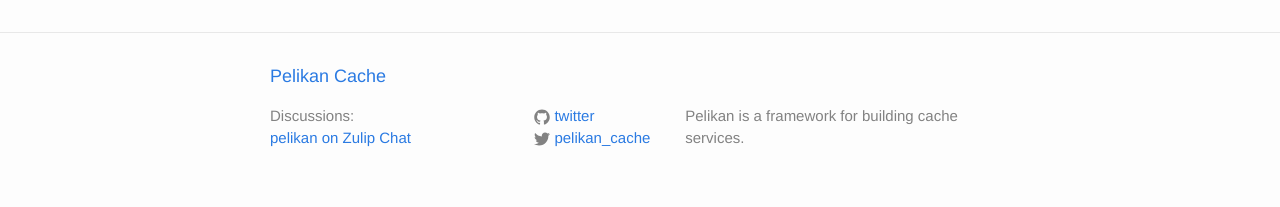
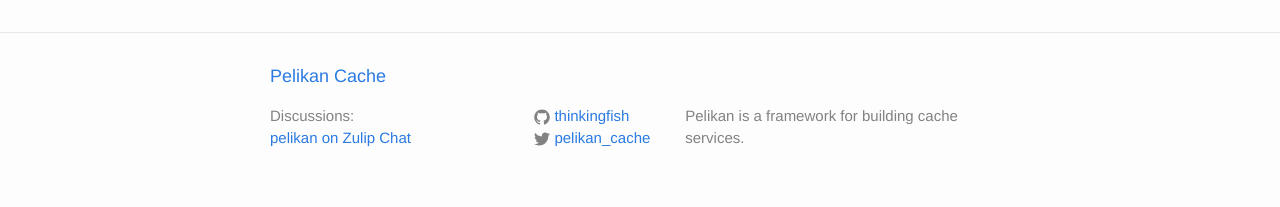
Before and after one commit to pelikan-io/pelikan-io.github.io, a Jekyll site: the page built from 04-links.md, in a window 1280 px wide. Shown: the part 863-1070 px from the top of the page. Built offline with Jekyll 4.4.1, drawn with Linux system fonts in a browser that asks for light colours.

Commit message:
update config

```diff
--- a/_config.yml
+++ b/_config.yml
@@ -10,12 +10,12 @@ title: Pelikan Cache
 email: pelikan-cache@googlegroups.com
 description: > # this means to ignore newlines until "baseurl:"
   Pelikan is a framework for building cache services.
-baseurl: "/pelikan"
-url: "https://twitter.github.io"
-githuburl: "https://github.com/twitter/pelikan"
+baseurl: "/"
+url: "https://thinkingfish.github.io"
+githuburl: "https://github.com/thinkingfish/pelikan.io"
 discussurl: "https://pelikan.zulipchat.com"
 twitter_username: pelikan_cache
-github_username: twitter
+github_username: thinkingfish
 favicon: "/asset/img/round_icon.jpg"
 
 # Build settings
```
